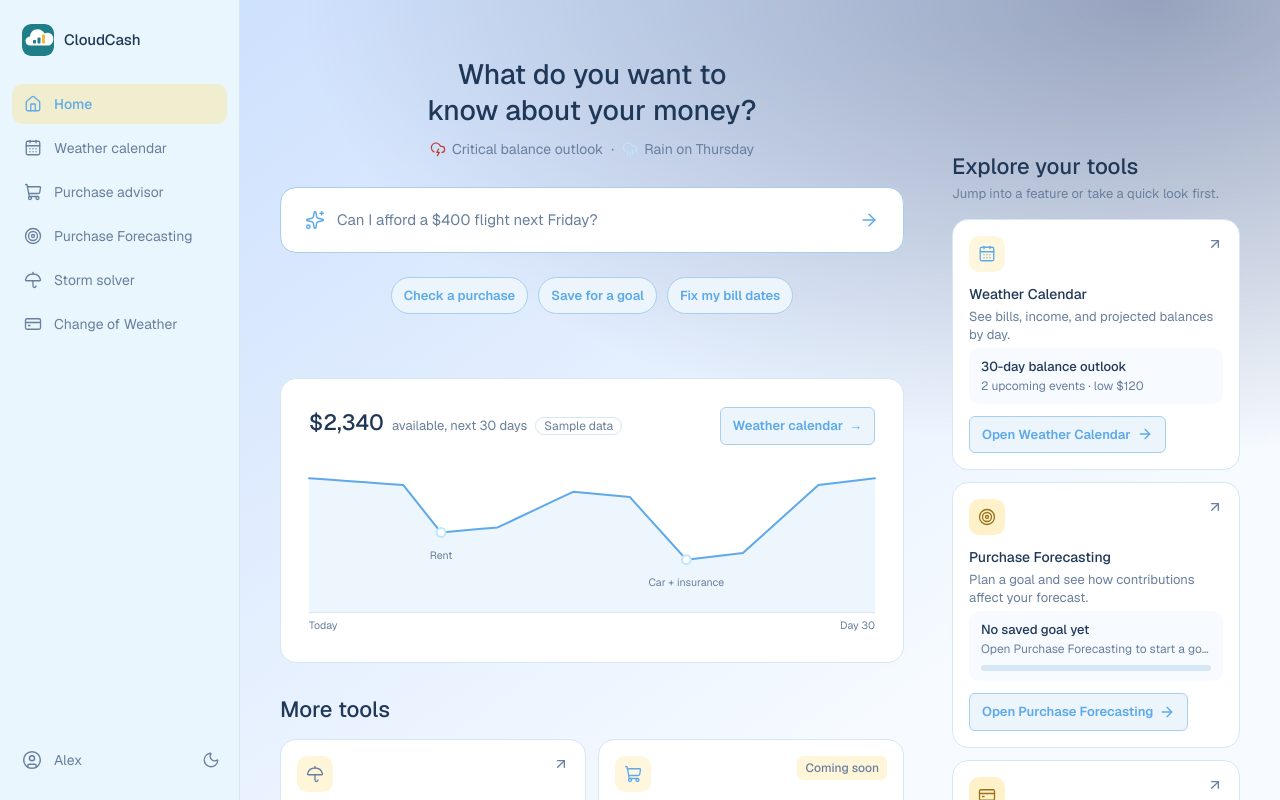
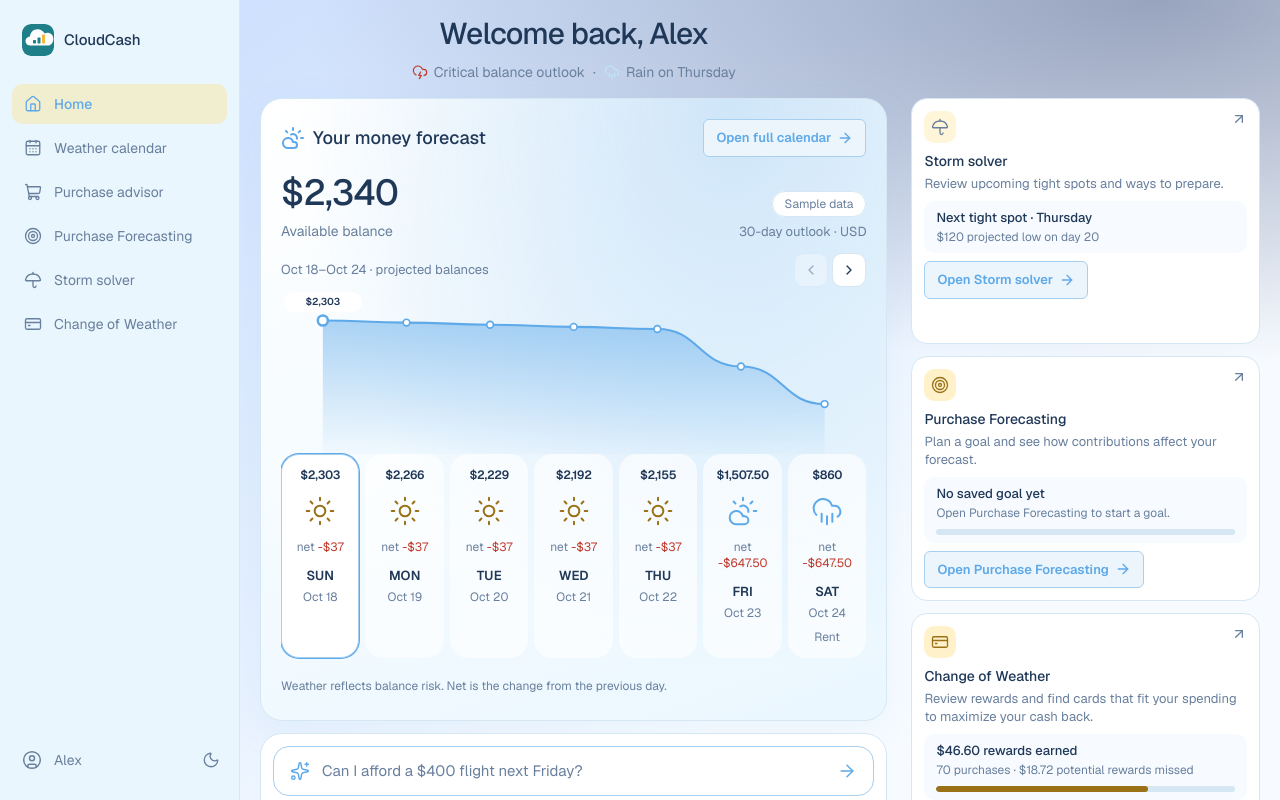
Before and after one commit to laenhearin/financial-forecast, a Next.js app: page / in a window 1280 px wide. Shown: the top 800 px of the page. Built offline with nearby package versions, Linux system fonts and the light colour scheme.

Commit message:
Redesign home dashboard and daily forecast

```diff
--- a/src/app/globals.css
+++ b/src/app/globals.css
@@ -266,6 +266,13 @@
 }
 
 @layer components {
+  .home-forecast {
+    background:
+      radial-gradient(ellipse at 75% 0%, color-mix(in srgb, var(--ac) 28%, transparent), transparent 65%),
+      linear-gradient(160deg, var(--card), color-mix(in srgb, var(--rain) 32%, var(--card)));
+    box-shadow: 0 12px 40px color-mix(in srgb, var(--ac) 8%, transparent);
+  }
+
   .home-weather {
     --weather-glow: #FFD966;
     --weather-wash: #BFE6FF;
--- a/src/app/page.tsx
+++ b/src/app/page.tsx
@@ -6,7 +6,7 @@ import { SuggestionChips } from "@/components/home/SuggestionChips";
 import { homeData } from "@/lib/mock/homeData";
 import { riskLevel } from "@/features/calendar/engine/model";
 
-/** Home: header, ask box, chips, balance graph, cards. Data comes from one module so the forecast engine can replace it. */
+/** Forecast-first home dashboard, backed by the existing sample data. */
 export default function HomePage() {
   const projectedLow = homeData.projection.reduce((lowest, point) => point.balanceCents < lowest.balanceCents ? point : lowest);
   const risk = riskLevel(projectedLow.balanceCents, homeData.availableBalanceCents);
@@ -14,22 +14,24 @@ export default function HomePage() {
 
   return (
     <div data-weather={weather} className="home-weather min-h-screen">
-      <div className="mx-auto grid w-full max-w-350 gap-10 px-5 pt-10 pb-10 md:px-10 lg:grid-cols-[minmax(0,2fr)_minmax(18rem,0.9fr)] lg:gap-12 lg:pt-14">
-        <main className="min-w-0">
-          <HomeHeader weather={weather} nextStormLabel={homeData.nextStormLabel} />
-          <AskBox className="mt-7" />
-          <SuggestionChips className="mt-6" />
+      <div className="mx-auto grid w-full max-w-400 gap-x-6 gap-y-4 px-4 py-4 md:px-5 lg:grid-cols-[minmax(0,1.8fr)_minmax(17rem,1fr)]">
+        <HomeHeader className="lg:col-start-1" weather={weather} nextStormLabel={homeData.nextStormLabel} userName={homeData.userName} />
+        <div className="flex min-w-0 flex-col lg:col-start-1 lg:row-start-2">
           <BalanceChart
-            className="mt-16 rounded-panel border border-app bg-card p-5 md:p-7"
+            asOfDate={homeData.asOfDate}
+            className="home-forecast flex-1 rounded-3xl border border-app p-4 md:p-5"
             availableBalanceCents={homeData.availableBalanceCents}
             projection={homeData.projection}
             markers={homeData.markers}
             isSampleData={homeData.isSampleData}
           />
-          <FeaturePreviews placement="below" />
-        </main>
-        <aside className="min-w-0 lg:pt-24">
-          <FeaturePreviews placement="side" />
+          <section aria-label="Ask about your money" className="mt-3 rounded-3xl border border-app bg-card p-3">
+            <AskBox />
+            <SuggestionChips className="mt-3" />
+          </section>
+        </div>
+        <aside className="min-w-0 lg:col-start-2 lg:row-start-2">
+          <FeaturePreviews />
         </aside>
       </div>
     </div>
--- a/src/components/home/AskBox.tsx
+++ b/src/components/home/AskBox.tsx
@@ -38,7 +38,7 @@ export function AskBox({ className }: { className?: string }) {
     <div className={className}>
       <form
         onSubmit={handleSubmit}
-        className="flex items-center gap-3 rounded-panel border border-accent-line bg-card px-6 py-5 has-[input:focus]:outline-2 has-[input:focus]:outline-offset-2 has-[input:focus]:outline-accent"
+        className="flex items-center gap-3 rounded-panel border border-accent-line bg-card px-4 py-3 has-[input:focus]:outline-2 has-[input:focus]:outline-offset-2 has-[input:focus]:outline-accent"
       >
         <Sparkles aria-hidden className="size-5 shrink-0 text-accent" strokeWidth={1.75} />
         <input
--- a/src/components/home/BalanceChart.tsx
+++ b/src/components/home/BalanceChart.tsx
@@ -1,85 +1,107 @@
+"use client";
+
 import Link from "next/link";
+import { useId, useState } from "react";
+import { ArrowRight, ChevronLeft, ChevronRight, CloudLightning, CloudRain, CloudSun, Sun } from "lucide-react";
 import { formatUSD } from "@/lib/money";
 import { ROUTES } from "@/lib/navigation";
 import { cn } from "@/lib/utils";
-import { CHART, describeBalanceChart, layoutBalanceChart } from "./balanceChartGeometry";
+import { riskLevel } from "@/features/calendar/engine/model";
+import { forecastDate, forecastDays, weeklyCurve } from "./weeklyForecast";
 import type { BillMarker, ProjectionPoint } from "./types";
 
 interface BalanceChartProps {
+  asOfDate: string;
   availableBalanceCents: number;
   projection: ProjectionPoint[];
   markers: BillMarker[];
-  /** Shows a "Sample data" tag while the page uses fixtures. */
   isSampleData?: boolean;
-  /** Swaps the chart for placeholder blocks (not wired up yet). */
   isLoading?: boolean;
   className?: string;
 }
 
-const skeleton = "animate-pulse bg-skeleton motion-reduce:animate-none";
+export function BalanceChart({ asOfDate, availableBalanceCents, projection, markers, isSampleData = false, isLoading = false, className }: BalanceChartProps) {
+  const [week, setWeek] = useState(0);
+  const [selected, setSelected] = useState(0);
+  const id = useId();
+  const days = forecastDays(projection, availableBalanceCents);
+  const lastWeek = Math.max(0, Math.ceil(days.length / 7) - 1);
+  const currentWeek = Math.min(week, lastWeek);
+  const visible = days.slice(currentWeek * 7, currentWeek * 7 + 7);
+  const active = Math.min(selected, Math.max(0, visible.length - 1));
+  const curve = weeklyCurve(visible);
+  const selectedDay = visible[active];
+  const selectedPoint = curve.points[active];
 
-/** Balance caption row plus a hand-drawn SVG of the 30-day projection. */
-export function BalanceChart({ availableBalanceCents, projection, markers, isSampleData = false, isLoading = false, className }: BalanceChartProps) {
-  if (isLoading) {
-    return (
-      <div aria-busy="true" className={className}>
-        <div className={cn("h-7 w-56 rounded-item", skeleton)} />
-        <div className={cn("mt-3 h-50 rounded-panel", skeleton)} />
-      </div>
-    );
+  function changeWeek(offset: number) {
+    setWeek(Math.max(0, Math.min(lastWeek, currentWeek + offset)));
+    setSelected(0);
   }
 
-  const layout = layoutBalanceChart(projection, markers);
-  const labelText = "fill-secondary text-micro";
+  if (isLoading) return <div aria-busy="true" aria-label="Loading forecast" className={className}><div className="h-80 animate-pulse rounded-panel bg-skeleton motion-reduce:animate-none" /></div>;
 
   return (
     <div className={className}>
-      <div className="flex flex-wrap items-baseline gap-x-2 gap-y-1">
-        <span className="text-figure font-medium text-primary">{formatUSD(availableBalanceCents)}</span>
-        <span className="text-caption text-secondary">available, next {layout.lastDay} days</span>
-        {isSampleData && <span className="self-center rounded-full border border-app px-2 text-micro text-secondary">Sample data</span>}
-        <Link href={ROUTES.calendar} className="jump-link ml-auto">
-          Weather calendar <span aria-hidden>→</span>
-        </Link>
+      <div className="flex flex-wrap items-center justify-between gap-3">
+        <h2 className="flex items-center gap-2 text-lg font-medium text-primary">
+          <CloudSun aria-hidden className="size-6 text-accent" />Your money forecast
+        </h2>
+        <Link href={ROUTES.calendar} className="jump-link">Open full calendar <ArrowRight aria-hidden className="size-4" /></Link>
       </div>
-
-      <svg
-        viewBox={`0 0 ${CHART.width} ${CHART.height}`}
-        role="img"
-        aria-labelledby="balance-chart-title balance-chart-desc"
-        className="mt-3 block h-auto w-full overflow-visible rounded-panel"
-      >
-        <title id="balance-chart-title">{`Projected balance, next ${layout.lastDay} days`}</title>
-        <desc id="balance-chart-desc">{describeBalanceChart(projection, layout.markers)}</desc>
-
-        <path d={layout.areaPath} className="fill-chart-area" />
-        <line x1={0} x2={CHART.width} y1={CHART.baselineY} y2={CHART.baselineY} className="stroke-app" strokeWidth={1} vectorEffect="non-scaling-stroke" />
-        <path
-          d={layout.linePath}
-          fill="none"
-          className="stroke-accent"
-          strokeWidth={2}
-          strokeLinejoin="round"
-          strokeLinecap="round"
-          vectorEffect="non-scaling-stroke"
-        />
-
-        {layout.markers.map((m) => (
-          <g key={`${m.day}-${m.label}`}>
-            <circle cx={m.cx} cy={m.cy} r={CHART.markerRadius} className="fill-card stroke-rain" strokeWidth={2} vectorEffect="non-scaling-stroke" />
-            <text x={m.labelX} y={m.labelY} textAnchor={m.anchor} dominantBaseline="hanging" className={labelText}>
-              {m.label}
-            </text>
-          </g>
-        ))}
-
-        <text x={0} y={CHART.xLabelY} dominantBaseline="hanging" className={labelText}>
-          Today
-        </text>
-        <text x={CHART.width} y={CHART.xLabelY} textAnchor="end" dominantBaseline="hanging" className={labelText}>
-          Day {layout.lastDay}
-        </text>
-      </svg>
+      <div className="mt-4 flex flex-wrap items-end justify-between gap-4">
+        <div>
+          <p className="text-4xl font-medium tracking-tight text-primary md:text-4xl">{formatUSD(availableBalanceCents)}</p>
+          <p className="mt-2 text-body text-secondary">Available balance</p>
+        </div>
+        <div className="text-right">
+          {isSampleData && <span className="rounded-full border border-app bg-card px-3 py-1 text-micro text-secondary">Sample data</span>}
+          <p className="mt-2 text-caption text-secondary">{days.length}-day outlook · USD</p>
+        </div>
+      </div>
+      {selectedDay ? <>
+        <div className="mt-3 flex items-center justify-between gap-3">
+          <p className="text-caption text-secondary" aria-live="polite">{forecastDate(asOfDate, visible[0].day).label}–{forecastDate(asOfDate, visible.at(-1)!.day).label} · projected balances</p>
+          <div className="flex gap-1">
+            <button type="button" onClick={() => changeWeek(-1)} disabled={currentWeek === 0} aria-label="Previous forecast week" className="rounded-item border border-app bg-card p-2 text-primary disabled:opacity-35"><ChevronLeft aria-hidden className="size-4" /></button>
+            <button type="button" onClick={() => changeWeek(1)} disabled={currentWeek === lastWeek} aria-label="Next forecast week" className="rounded-item border border-app bg-card p-2 text-primary disabled:opacity-35"><ChevronRight aria-hidden className="size-4" /></button>
+          </div>
+        </div>
+        <div className="overflow-x-auto pb-2" role="region" aria-label="Daily forecast chart and cards" tabIndex={0}>
+          <div className="min-w-140">
+            <svg viewBox="0 0 700 200" role="img" aria-labelledby={`${id}-title ${id}-description`} className="block h-auto w-full overflow-visible">
+              <title id={`${id}-title`}>Seven-day balance forecast</title>
+              <desc id={`${id}-description`}>Projected balances, not recorded transactions. Select a day below for its balance and daily change. The vertical scale fits the visible balances.</desc>
+              <defs><linearGradient id={`${id}-fill`} x1="0" y1="0" x2="0" y2="1"><stop offset="0%" stopColor="var(--ac)" stopOpacity="0.5" /><stop offset="100%" stopColor="var(--ac)" stopOpacity="0.03" /></linearGradient></defs>
+              <path d={curve.area} fill={`url(#${id}-fill)`} />
+              <path d={curve.line} fill="none" className="stroke-accent" strokeWidth="2.5" strokeLinecap="round" />
+              {curve.points.map((point, index) => <circle key={visible[index].day} cx={point.x} cy={point.y} r={index === active ? 6 : 4} className="fill-card stroke-accent" strokeWidth={index === active ? 3 : 2} />)}
+              {selectedPoint && <g>
+                <rect x={selectedPoint.x - 47} y={selectedPoint.y - 34} width="94" height="24" rx="12" fill="var(--card)" />
+                <text x={selectedPoint.x} y={selectedPoint.y - 18} textAnchor="middle" className="fill-primary" fontSize="12" fontWeight="600">{formatUSD(selectedDay.balanceCents)}</text>
+              </g>}
+            </svg>
+            <div className="grid grid-cols-7 gap-1.5">
+              {visible.map((day, index) => {
+                const date = forecastDate(asOfDate, day.day);
+                const risk = riskLevel(day.balanceCents, availableBalanceCents);
+                const Icon = risk >= 4 ? CloudLightning : risk >= 2 ? CloudRain : risk === 1 ? CloudSun : Sun;
+                const outlook = risk >= 4 ? "Critical balance" : risk >= 2 ? "Low balance" : risk === 1 ? "Caution" : "Comfortable balance";
+                const bills = markers.filter((marker) => marker.day === day.day);
+                return <button type="button" key={day.day} onClick={() => setSelected(index)} aria-pressed={index === active} className={cn("flex min-w-0 flex-col items-center rounded-2xl border px-1 py-3 text-center transition-colors", index === active ? "border-accent-line bg-card ring-1 ring-accent" : "border-transparent bg-card/65 hover:bg-card")}>
+                  <span className="text-xs font-semibold tracking-tight text-primary 2xl:text-sm">{formatUSD(day.balanceCents)}</span>
+                  <Icon aria-hidden className={cn("my-3 size-8", risk === 0 ? "text-sun" : risk >= 4 ? "text-neg" : "text-accent")} strokeWidth={1.5} />
+                  <span className="sr-only">{outlook}. </span>
+                  <span className="text-micro text-secondary">net <span className={day.netCents < 0 ? "text-neg" : day.netCents > 0 ? "text-pos" : "text-secondary"}>{day.netCents > 0 ? "+" : ""}{formatUSD(day.netCents)}</span></span>
+                  <span className="mt-3 text-caption font-semibold text-primary">{date.weekday}</span>
+                  <time dateTime={date.date} className="mt-1 text-micro text-secondary">{date.label}</time>
+                  {bills.length > 0 && <span className="mt-2 text-micro text-secondary">{bills.map((bill) => bill.label).join(", ")}</span>}
+                </button>;
+              })}
+            </div>
+          </div>
+        </div>
+        <p className="mt-3 text-micro text-secondary">Weather reflects balance risk. Net is the change from the previous day.</p>
+      </> : <p className="mt-8 text-body text-secondary">No projected balance is available.</p>}
     </div>
   );
 }
--- a/src/components/home/FeaturePreviews.tsx
+++ b/src/components/home/FeaturePreviews.tsx
@@ -2,7 +2,7 @@
 
 import Link from "next/link";
 import { useMemo, useSyncExternalStore } from "react";
-import { ArrowRight, ArrowUpRight, CalendarDays, CreditCard, ShoppingCart, Target, Umbrella, type LucideIcon } from "lucide-react";
+import { ArrowRight, ArrowUpRight, CreditCard, Target, Umbrella, type LucideIcon } from "lucide-react";
 import { formatUSD } from "@/lib/money";
 import { ROUTES } from "@/lib/navigation";
 import { homeData } from "@/lib/mock/homeData";
@@ -22,13 +22,6 @@ type Feature = {
 };
 
 const FEATURES: Feature[] = [
-  {
-    title: "Weather Calendar",
-    description: "See bills, income, and projected balances by day.",
-    href: ROUTES.calendar,
-    icon: CalendarDays,
-    tone: "blue",
-  },
   {
     title: "Purchase Forecasting",
     description: "Plan a goal and see how contributions affect your forecast.",
@@ -50,14 +43,7 @@ const FEATURES: Feature[] = [
     icon: Umbrella,
     tone: "slate",
   },
-  {
-    title: "Purchase advisor",
-    description: "Get help weighing a purchase against your budget.",
-    href: ROUTES.purchaseAdvisor,
-    icon: ShoppingCart,
-    tag: "Coming soon",
-    tone: "blue",
-  },
+
 ];
 
 const TONES = {
@@ -67,7 +53,7 @@ const TONES = {
   slate: "bg-secondary text-secondary",
 } as const;
 
-export function FeaturePreviews({ placement }: { placement: "side" | "below" }) {
+export function FeaturePreviews() {
   const storedGoal = useSyncExternalStore(goalStore.subscribe, goalStore.getSnapshot, goalStore.getServerSnapshot);
   const cashPrefs = useSyncExternalStore(prefsStore.subscribe, prefsStore.getSnapshot, prefsStore.getServerSnapshot);
   const cashBackProgress = useMemo(() => {
@@ -84,10 +70,6 @@ export function FeaturePreviews({ placement }: { placement: "side" | "below" })
   const projectionLow = homeData.projection.reduce((lowest, point) => point.balanceCents < lowest.balanceCents ? point : lowest);
   const goal = storedGoal?.goals[0] ?? null;
   const progressByTitle: Record<string, { label: string; detail: string; percent?: number }> = {
-    "Weather Calendar": {
-      label: `${homeData.projection.at(-1)?.day ?? 30}-day balance outlook`,
-      detail: `${homeData.markers.length} upcoming events · low ${formatUSD(projectionLow.balanceCents)}`,
-    },
     "Purchase Forecasting": {
       label: goal ? `${goal.name || "Untitled goal"} · ${formatUSD(goal.costCents)}` : "No saved goal yet",
       detail: goal ? `${goal.status === "active" ? "Active" : "Draft"} · ${goal.contributionCents === null ? "Suggested contribution" : `${formatUSD(goal.contributionCents)} per paycheck`}` : "Open Purchase Forecasting to start a goal.",
@@ -102,42 +84,30 @@ export function FeaturePreviews({ placement }: { placement: "side" | "below" })
       label: `Next tight spot · ${homeData.nextStormLabel ?? "No date flagged"}`,
       detail: `${formatUSD(projectionLow.balanceCents)} projected low on day ${projectionLow.day}`,
     },
-    "Purchase advisor": {
-      label: "Coming soon",
-      detail: "Progress will appear here when the feature is available.",
-    },
+
   };
 
-  const features = FEATURES.filter((feature) =>
-    placement === "side"
-      ? feature.title !== "Storm solver" && feature.title !== "Purchase advisor"
-      : feature.title === "Storm solver" || feature.title === "Purchase advisor",
-  );
+  const features = [FEATURES[2], FEATURES[0], FEATURES[1]];
 
   return (
     <section
-      aria-labelledby={`feature-previews-title-${placement}`}
-      className={placement === "side" ? "lg:sticky lg:top-8" : "mt-8"}
+      aria-labelledby="feature-previews-title"
+      className="h-full"
     >
-      <div className="mb-4 flex items-end justify-between gap-4">
-        <div>
-          <h2 id={`feature-previews-title-${placement}`} className="text-figure font-medium text-primary">
-            {placement === "side" ? "Explore your tools" : "More tools"}
+          <h2 id="feature-previews-title" className="sr-only">
+            Explore your tools
           </h2>
-          {placement === "side" && <p className="mt-1 text-caption text-secondary">Jump into a feature or take a quick look first.</p>}
-        </div>
-      </div>
-      <div className={`grid gap-3 ${placement === "below" ? "sm:grid-cols-2" : "sm:grid-cols-2 lg:grid-cols-1"}`}>
+      <div className="grid h-full gap-3 sm:grid-cols-3 lg:grid-cols-1 lg:grid-rows-3">
         {features.map(({ title, description, href, icon: Icon, tag, tone }) => {
           const progress = progressByTitle[title];
           return (
             <Link
               key={title}
               href={href}
-              className="ui-transition group flex min-h-42 flex-col rounded-panel border border-app bg-card p-4 hover:border-accent-line hover:shadow-sm"
+              className="ui-transition group flex min-w-0 flex-col rounded-panel border border-app bg-card p-3 hover:border-accent-line hover:shadow-sm"
             >
               <div className="flex items-start justify-between gap-3">
-                <span className={`flex size-9 items-center justify-center rounded-item ${TONES[tone]}`}>
+                <span className={`flex size-8 items-center justify-center rounded-item ${TONES[tone]}`}>
                   <Icon aria-hidden className="size-4.5" strokeWidth={1.75} />
                 </span>
                 {tag ? (
@@ -146,11 +116,11 @@ export function FeaturePreviews({ placement }: { placement: "side" | "below" })
                   <ArrowUpRight aria-hidden className="size-4 text-secondary transition-transform group-hover:-translate-y-0.5 group-hover:translate-x-0.5" />
                 )}
               </div>
-              <h3 className="mt-3 text-body font-medium text-primary">{title}</h3>
-              <p className="mt-1 min-h-10 text-caption text-secondary">{description}</p>
-              <div className="mt-auto rounded-item bg-app px-3 py-2.5">
-                <p className="truncate text-caption font-medium text-primary">{progress.label}</p>
-                <p className="mt-0.5 truncate text-micro text-secondary">{progress.detail}</p>
+              <h3 className="mt-2 text-body font-medium text-primary">{title}</h3>
+              <p className="mt-1 text-caption text-secondary">{description}</p>
+              <div className="mt-2 rounded-item bg-app px-3 py-2">
+                <p className="text-caption font-medium wrap-break-word text-primary">{progress.label}</p>
+                <p className="mt-0.5 text-micro wrap-break-word text-secondary">{progress.detail}</p>
                 {progress.percent !== undefined && (
                   <div
                     className="mt-2 h-1.5 overflow-hidden rounded-full bg-border"
@@ -164,7 +134,7 @@ export function FeaturePreviews({ placement }: { placement: "side" | "below" })
                   </div>
                 )}
               </div>
-              <span className="jump-link mt-3 self-start">
+              <span className="jump-link mt-2 self-start">
                 {tag ? "Preview feature" : `Open ${title}`}
                 <ArrowRight aria-hidden className="size-4" />
               </span>
--- a/src/components/home/HomeHeader.tsx
+++ b/src/components/home/HomeHeader.tsx
@@ -10,17 +10,18 @@ const CONDITIONS: Record<Weather, { icon: LucideIcon; label: string }> = {
 };
 
 interface HomeHeaderProps {
+  userName: string;
   weather: Weather;
   /** Day of the next tight spot, such as "Thursday"; null hides the second half of the status line. */
   nextStormLabel: string | null;
   className?: string;
 }
 
-export function HomeHeader({ weather, nextStormLabel, className }: HomeHeaderProps) {
+export function HomeHeader({ weather, nextStormLabel, userName, className }: HomeHeaderProps) {
   const { icon: TodayIcon, label } = CONDITIONS[weather];
   return (
     <div className={cn("text-center", className)}>
-      <h1 className="mx-auto max-w-120 text-display font-medium text-balance text-primary">What do you want to know about your money?</h1>
+      <h1 className="text-3xl font-medium tracking-tight text-balance text-primary md:text-3xl 2xl:text-4xl">Welcome back, {userName}</h1>
       <p className="mt-2.5 flex flex-wrap items-center justify-center gap-x-2 gap-y-1 text-body text-secondary">
         <span className="inline-flex items-center gap-1.5">
           <TodayIcon aria-hidden className={cn("size-4", weather === "sunny" ? "text-sun" : weather === "downpour" ? "text-neg" : "text-rain")} strokeWidth={1.75} />
--- a/src/components/home/types.ts
+++ b/src/components/home/types.ts
@@ -25,6 +25,8 @@ export interface CardData {
 }
 
 export interface HomeData {
+  /** Calendar date for day zero of the projection. */
+  asOfDate: string;
   /** True while the page shows fixtures; the page labels them as sample data. */
   isSampleData: boolean;
   userName: string;
--- /dev/null
+++ b/src/components/home/weeklyForecast.ts
@@ -0,0 +1,41 @@
+import type { ProjectionPoint } from "./types";
+import { addDays, dayOfWeek, formatDate } from "../../lib/dates";
+
+export function forecastDate(asOfDate: string, day: number) {
+  const date = addDays(asOfDate, day);
+  return {
+    date,
+    weekday: ["SUN", "MON", "TUE", "WED", "THU", "FRI", "SAT"][dayOfWeek(date)],
+    label: formatDate(date, "short"),
+  };
+}
+
+/** Pair each future day with its previous balance before dividing into weeks. */
+export function forecastDays(projection: readonly ProjectionPoint[], openingCents: number) {
+  const sorted = [...projection].sort((a, b) => a.day - b.day);
+  return sorted.map((point, index) => ({
+    ...point,
+    netCents: point.balanceCents - (sorted[index - 1]?.balanceCents ?? openingCents),
+  })).filter((point) => point.day > 0);
+}
+
+/** Horizontal Bezier handles keep the curve inside each pair of daily balances. */
+export function weeklyCurve(days: readonly ProjectionPoint[]) {
+  if (!days.length) return { points: [], line: "", area: "" };
+  const values = days.map((day) => day.balanceCents);
+  const min = Math.min(...values);
+  const max = Math.max(...values);
+  const span = max - min;
+  const points = days.map((day, index) => ({
+    x: (index + 0.5) * 100,
+    y: span === 0 ? 100 : 40 + ((max - day.balanceCents) / span) * 100,
+  }));
+  let line = `M ${points[0].x} ${points[0].y}`;
+  for (let index = 1; index < points.length; index++) {
+    const previous = points[index - 1];
+    const point = points[index];
+    const middle = (previous.x + point.x) / 2;
+    line += ` C ${middle} ${previous.y}, ${middle} ${point.y}, ${point.x} ${point.y}`;
+  }
+  return { points, line, area: `${line} L ${points.at(-1)!.x} 200 L ${points[0].x} 200 Z` };
+}
--- a/src/lib/mock/homeData.ts
+++ b/src/lib/mock/homeData.ts
@@ -33,6 +33,7 @@ const PROJECTION_KEYFRAMES: ProjectionPoint[] = [
 ];
 
 export const homeData: HomeData = {
+  asOfDate: "2026-10-17",
   isSampleData: true,
   userName: USER_NAME,
   nextStormLabel: "Thursday",
```
Also changed, not shown: 1 other file (tests, documents, lock files or other folders).
